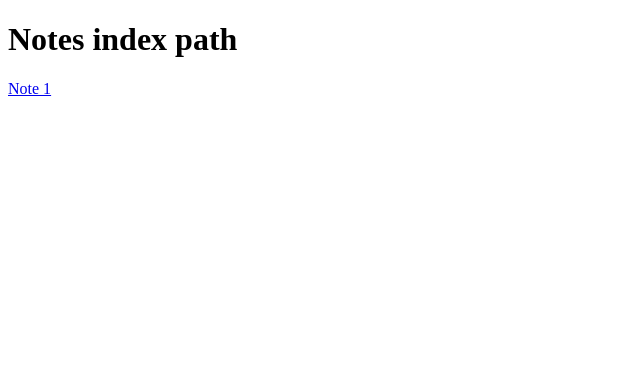
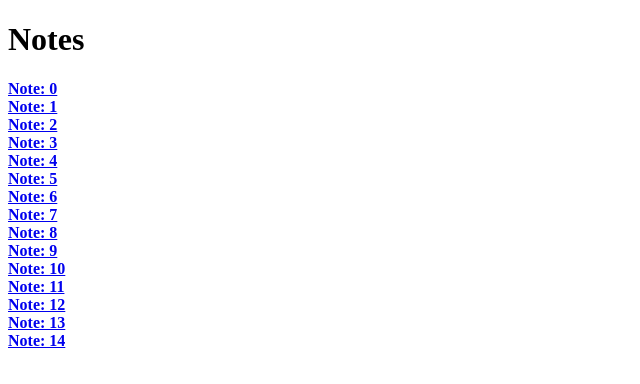
Before and after one commit to simotae14/nextjs-course-app, a Next.js app: page /notes in a window 1280 px wide. Shown: the top 384 px of the page, without its empty margins (0-640 px from the left). Built offline with nearby package versions, Linux system fonts and the light colour scheme.

Commit message:
07. add content to the pages

```diff
--- a/pages/notes/index.jsx
+++ b/pages/notes/index.jsx
@@ -1,17 +1,22 @@
-import React from 'react';
-import Link from 'next/link';
+import React from 'react'
+import Link from 'next/link'
 
-const Page = () => (
-  <div>
-    <h1>
-      Notes index path
-    </h1>
-    <Link href="/notes/[id]" as={`/notes/1`}>
-      <a>
-        Note 1
-      </a>
-    </Link>
-  </div>
-);
+export default () => {
+  const notes = new Array(15).fill(1).map((e, i) => ({id: i, title: `Note: ${i}`}))
 
-export default Page;
+  return (
+    <div>
+      <h1>Notes</h1>
+
+      {notes.map(note => (
+        <div>
+          <Link key={note.id} href="/notes/[id]" as={`/notes/${note.id}`}>
+            <a>
+              <strong>{note.title}</strong>
+            </a>
+          </Link>
+        </div>
+      ))}
+    </div>
+  )
+}
```
Also changed, not shown: pages/index.jsx (+7 -8 lines), pages/notes/[id].jsx (+15 -13 lines).
